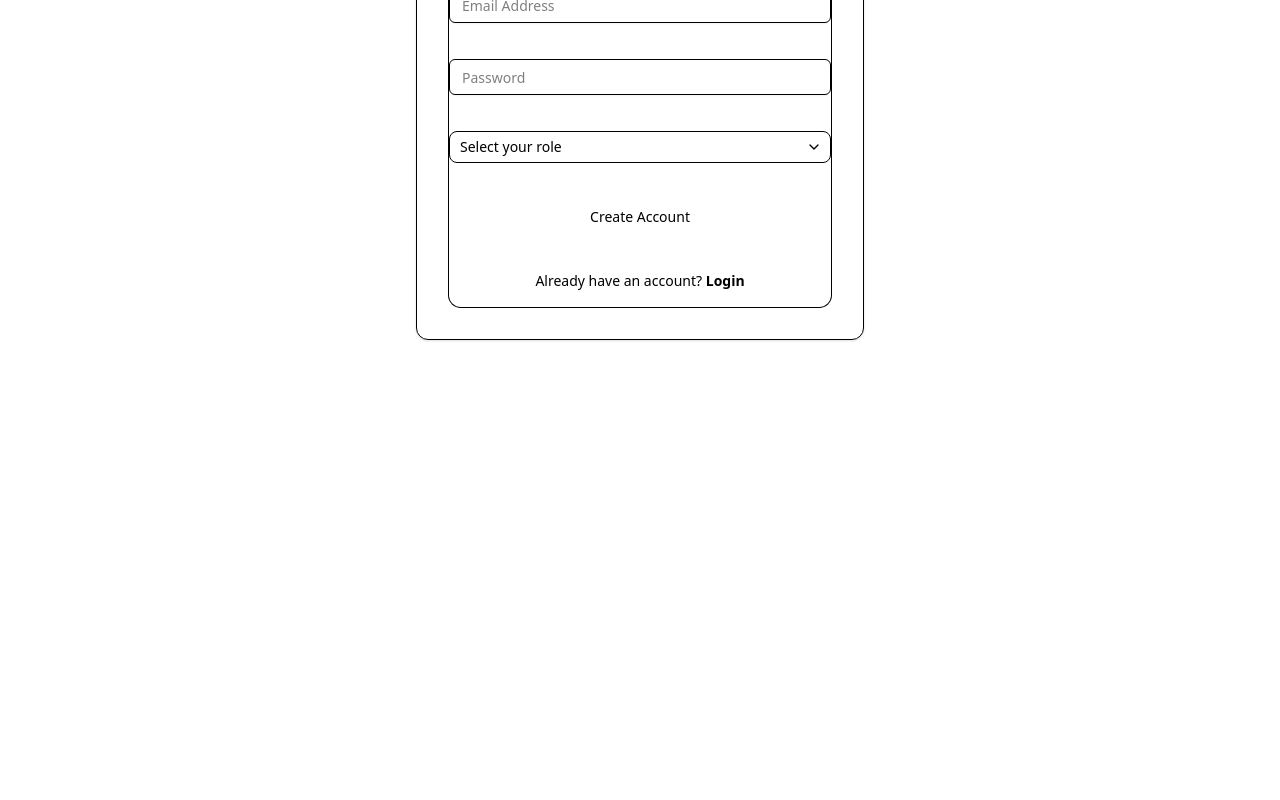
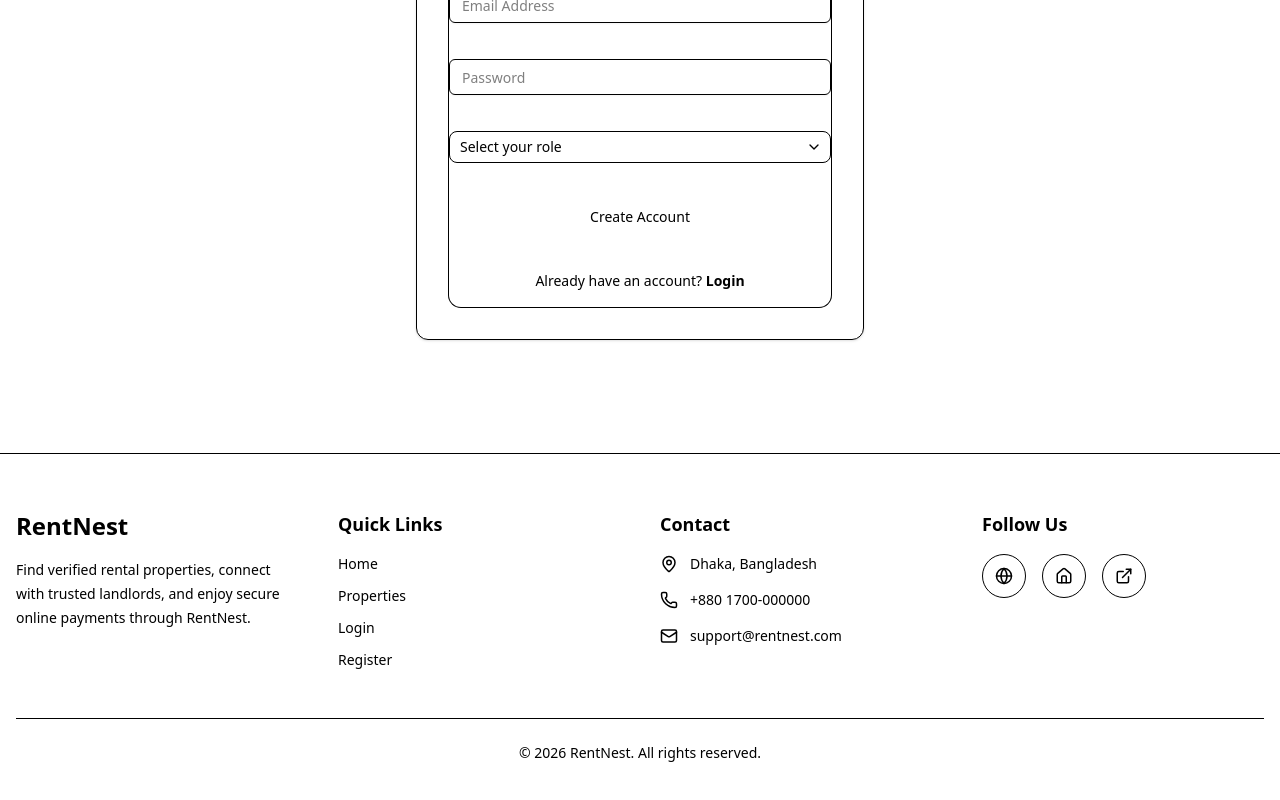
Before and after one commit to asif938/rent-nest, a Next.js app: page /register in a window 1280 px wide. Shown: the part 412-1212 px from the top of the page. Before the commit the page ends 865 px from the top, so only its background shows below. Built offline with nearby package versions, Linux system fonts and the light colour scheme; no server answers.

Commit message:
added home page

```diff
--- /dev/null
+++ b/app/(public)/_actions/getReview.ts
@@ -0,0 +1,18 @@
+import { Review } from "@/types/review";
+
+export async function getReviews(): Promise<Review[]> {
+  const res = await fetch(
+    `${process.env.BACKEND_API_URL}/api/reviews`,
+    {
+      cache: "no-store",
+    }
+  );
+
+  if (!res.ok) {
+    throw new Error("Failed to fetch reviews");
+  }
+
+  const result = await res.json();
+
+  return result.data.slice(0, 6);
+}
--- /dev/null
+++ b/app/(public)/_components/TestimonialCard.tsx
@@ -0,0 +1,42 @@
+import { Star } from "lucide-react";
+import { Card, CardContent } from "@/components/ui/card";
+
+import { Review } from "@/types/review";
+
+type Props = {
+  review: Review;
+};
+
+export default function TestimonialCard({ review }: Props) {
+  return (
+    <Card className="h-full transition hover:shadow-lg">
+      <CardContent className="space-y-5 p-6">
+
+        <div className="flex gap-1">
+          {Array.from({ length: review.rating }).map((_, index) => (
+            <Star
+              key={index}
+              size={18}
+              className="fill-yellow-500 text-yellow-500"
+            />
+          ))}
+        </div>
+
+        <p className="line-clamp-4 italic text-muted-foreground">
+          {review.comment}
+        </p>
+
+        <div className="border-t pt-4">
+          <h4 className="font-semibold">
+            {review.tenant.name}
+          </h4>
+
+          <p className="text-sm text-muted-foreground">
+            Stayed at {review.property.title}
+          </p>
+        </div>
+
+      </CardContent>
+    </Card>
+  );
+}
--- /dev/null
+++ b/app/(public)/_components/Testimonials.tsx
@@ -0,0 +1,89 @@
+import { getReviews } from "../_actions/getReview";
+import TestimonialCard from "./TestimonialCard";
+
+// import { getReviews } from "@/lib/api/review";
+
+export default async function Testimonials() {
+    //   const reviews = await getReviews();
+
+    const reviews = [
+        {
+            id: "1",
+            rating: 5,
+            comment:
+                "The apartment was exactly as described. It was clean, spacious, and the landlord was very responsive. I had a wonderful stay and would definitely rent this property again.",
+            createdAt: "2026-07-30T10:00:00.000Z",
+            tenant: {
+                id: "t1",
+                name: "Sarah Ahmed",
+                profilePhoto: null,
+            },
+            property: {
+                id: "p1",
+                title: "Modern Family Apartment",
+            },
+        },
+        {
+            id: "2",
+            rating: 4,
+            comment:
+                "Great location with easy access to public transportation and nearby shops. The apartment was comfortable, though the Wi-Fi could have been a bit faster. Overall, a pleasant experience.",
+            createdAt: "2026-07-28T14:30:00.000Z",
+            tenant: {
+                id: "t2",
+                name: "John Williams",
+                profilePhoto: null,
+            },
+            property: {
+                id: "p2",
+                title: "Cozy Downtown Studio",
+            },
+        },
+        {
+            id: "3",
+            rating: 5,
+            comment:
+                "An excellent place to stay! The rooms were bright and well-maintained, and the neighborhood was quiet and safe. The check-in process was smooth, and the host was very friendly.",
+            createdAt: "2026-07-25T09:15:00.000Z",
+            tenant: {
+                id: "t3",
+                name: "Emily Johnson",
+                profilePhoto: null,
+            },
+            property: {
+                id: "p3",
+                title: "Luxury City View Condo",
+            },
+        },
+    ];
+
+
+    if (!reviews.length) return null;
+
+    return (
+        <section className="bg-muted/30 py-20">
+            <div className="container mx-auto px-4">
+
+                <div className="mb-12 text-center">
+                    <h2 className="text-4xl font-bold">
+                        What Our Tenants Say
+                    </h2>
+
+                    <p className="mt-3 text-muted-foreground">
+                        Genuine reviews from people who rented through RentNest.
+                    </p>
+                </div>
+
+                <div className="grid gap-6 md:grid-cols-2 lg:grid-cols-3">
+                    {reviews.map((review) => (
+                        <TestimonialCard
+                            key={review.id}
+                            review={review}
+                        />
+                    ))}
+                </div>
+
+            </div>
+        </section>
+    );
+}
--- a/app/layout.tsx
+++ b/app/layout.tsx
@@ -6,6 +6,7 @@ import { Toaster } from "sonner";
 
 import QueryProvider from "@/providers/query-provider";
 import Navbar from "@/components/shared/navbar/Navbar";
+import Footer from "@/components/shared/footer/Footer";
 
 const geistSans = Geist({
   variable: "--font-geist-sans",
@@ -41,6 +42,7 @@ export default function RootLayout({
             position="top-right"
             richColors
           />
+          <Footer></Footer>
         </QueryProvider>
 
       </body>
--- a/app/page.tsx
+++ b/app/page.tsx
@@ -1,6 +1,7 @@
 import CategorySection from "./(public)/_components/CategorySection";
 import FeaturedProperties from "./(public)/_components/FeaturedProperties";
 import HeroSection from "./(public)/_components/HeroSection";
+import Testimonials from "./(public)/_components/Testimonials";
 
 
 export default function HomePage() {
@@ -12,7 +13,13 @@ export default function HomePage() {
 
       <FeaturedProperties />
 
+      {/* <WhyChooseUs /> */}
 
+      {/* <HowItWorks /> */}
+
+      <Testimonials />
+
+      {/* <CTASection /> */}
     </main>
   );
 }
--- /dev/null
+++ b/components/shared/footer/Footer.tsx
@@ -0,0 +1,150 @@
+import Link from "next/link";
+import {
+  Mail,
+  MapPin,
+  Phone,
+  Globe,
+  House,
+  ExternalLink,
+} from "lucide-react";
+
+export default function Footer() {
+  return (
+    <footer className="border-t bg-muted/40">
+      <div className="container mx-auto px-4 py-14">
+
+        <div className="grid gap-10 md:grid-cols-2 lg:grid-cols-4">
+
+          {/* Brand */}
+          <div>
+            <h2 className="text-2xl font-bold text-primary">
+              RentNest
+            </h2>
+
+            <p className="mt-4 text-sm leading-6 text-muted-foreground">
+              Find verified rental properties, connect with trusted
+              landlords, and enjoy secure online payments through
+              RentNest.
+            </p>
+          </div>
+
+          {/* Quick Links */}
+          <div>
+            <h3 className="mb-4 text-lg font-semibold">
+              Quick Links
+            </h3>
+
+            <ul className="space-y-3 text-sm">
+              <li>
+                <Link
+                  href="/"
+                  className="hover:text-primary"
+                >
+                  Home
+                </Link>
+              </li>
+
+              <li>
+                <Link
+                  href="/properties"
+                  className="hover:text-primary"
+                >
+                  Properties
+                </Link>
+              </li>
+
+              <li>
+                <Link
+                  href="/login"
+                  className="hover:text-primary"
+                >
+                  Login
+                </Link>
+              </li>
+
+              <li>
+                <Link
+                  href="/register"
+                  className="hover:text-primary"
+                >
+                  Register
+                </Link>
+              </li>
+            </ul>
+          </div>
+
+          {/* Contact */}
+          <div>
+            <h3 className="mb-4 text-lg font-semibold">
+              Contact
+            </h3>
+
+            <ul className="space-y-4 text-sm text-muted-foreground">
+
+              <li className="flex items-center gap-3">
+                <MapPin size={18} />
+                Dhaka, Bangladesh
+              </li>
+
+              <li className="flex items-center gap-3">
+                <Phone size={18} />
+                +880 1700-000000
+              </li>
+
+              <li className="flex items-center gap-3">
+                <Mail size={18} />
+                support@rentnest.com
+              </li>
+
+            </ul>
+          </div>
+
+          {/* Social */}
+          <div>
+            <h3 className="mb-4 text-lg font-semibold">
+              Follow Us
+            </h3>
+
+            <div className="flex gap-4">
+
+              <Link
+                href="#"
+                className="rounded-full border p-3 transition hover:bg-primary hover:text-white"
+              >
+                <Globe size={18} />
+              </Link>
+
+              <Link
+                href="#"
+                className="rounded-full border p-3 transition hover:bg-primary hover:text-white"
+              >
+                <House size={18} />
+              </Link>
+
+              <Link
+                href="#"
+                className="rounded-full border p-3 transition hover:bg-primary hover:text-white"
+              >
+                <ExternalLink size={18} />
+              </Link>
+
+              {/* <Link
+                href="#"
+                className="rounded-full border p-3 transition hover:bg-primary hover:text-white"
+              >
+                <Github size={18} />
+              </Link> */}
+
+            </div>
+          </div>
+
+        </div>
+
+        <div className="mt-12 border-t pt-6 text-center text-sm text-muted-foreground">
+          © {new Date().getFullYear()} RentNest. All rights reserved.
+        </div>
+
+      </div>
+    </footer>
+  );
+}
--- /dev/null
+++ b/types/review.ts
@@ -0,0 +1,17 @@
+export interface Review {
+  id: string;
+  rating: number;
+  comment: string;
+  createdAt?: string;
+
+  tenant: {
+    id: string;
+    name: string;
+    profilePhoto?: string | null;
+  };
+
+  property: {
+    id: string;
+    title: string;
+  };
+}
```
